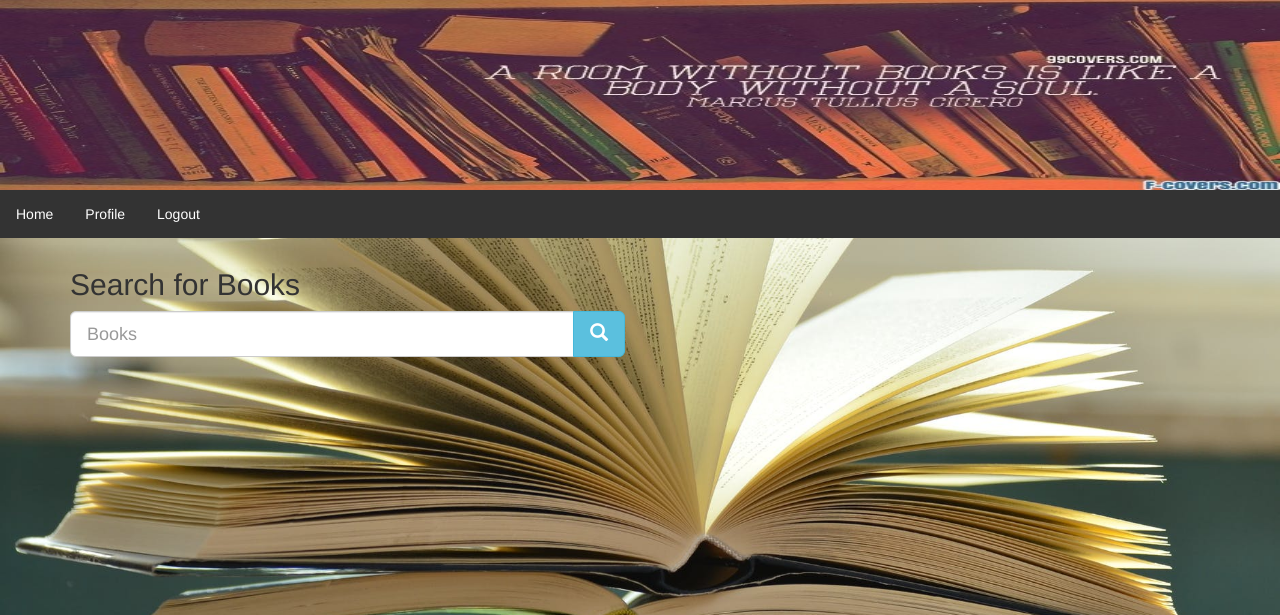
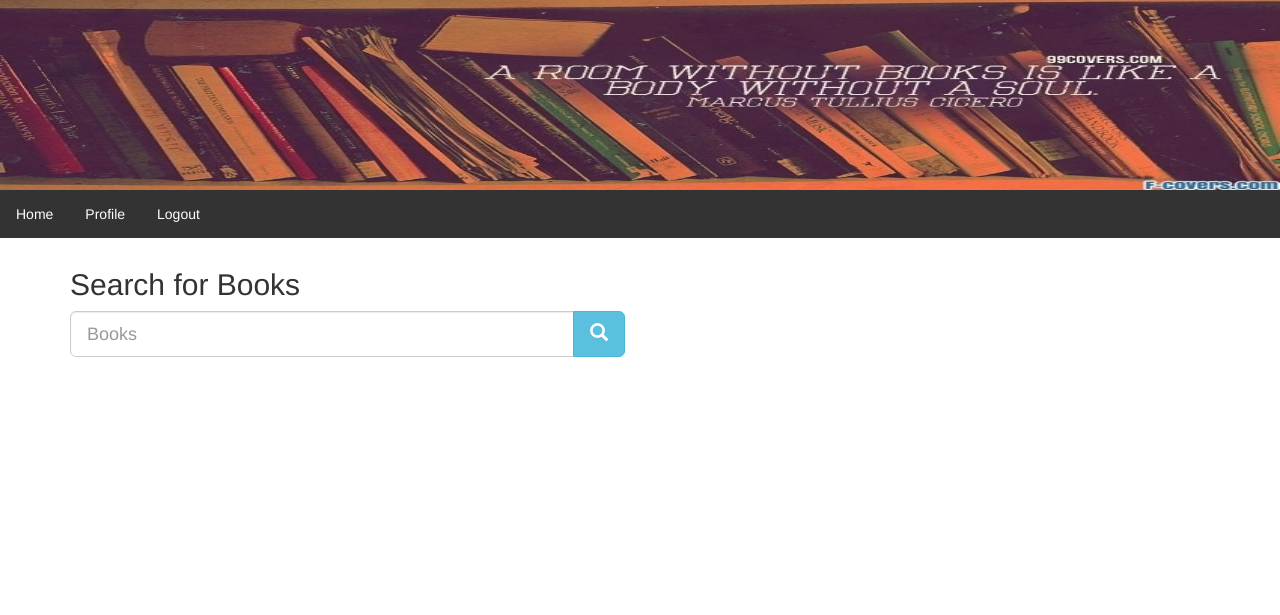
Before and after one commit to KajolAch/BookReview, a Node server app: page /search/ in a window 1280 px wide. Shown: the top 615 px of the page. Run offline with Node 20, Linux system fonts and the light colour scheme; the visitor is signed in with stand-in values (Sample User, id 1); some libraries are stand-ins or nearby versions.

Commit message:
delete backgournd, and search result

```diff
--- a/public/css/style.css
+++ b/public/css/style.css
@@ -81,6 +81,7 @@ li a:hover {
 
 /* search part */
 .grid {
+  text-align: justify;
   display: grid;
  /* define the number of grid columns */
  grid-template-columns: repeat(auto-fit, minmax(100px, 1fr));
@@ -98,12 +99,15 @@ li a:hover {
   background-repeat:no-repeat;
   background-size: cover;
 } */
-img{
+.toppic{
   height:190px;
   /* object-fit: cover; */
   width:100%;
 }
 
+ol{
+  display: inline;
+}
 
 .f-r{
   float:right;
--- a/views/layouts/main.handlebars
+++ b/views/layouts/main.handlebars
@@ -6,8 +6,8 @@
         <link rel="stylesheet" href="/public/css/style.css">
         <link href="//maxcdn.bootstrapcdn.com/bootstrap/3.3.0/css/bootstrap.min.css" rel="stylesheet" id="bootstrap-css">
     </head>
-    <body class="background">
-        <img src='/public/css/toppic.jpeg'>
+    <body>
+        <img class='toppic' src='/public/css/toppic.jpeg'>
         <main>
             {{{body}}}
         </main>
--- a/views/pages/search.handlebars
+++ b/views/pages/search.handlebars
@@ -21,7 +21,7 @@
                         </div>
                     </div>
                 </form>
-                <ol class="grid" id="BookList"></ol>
+                <ol id="BookList"></ol>
             </div>
         </div>
     </div>
```
